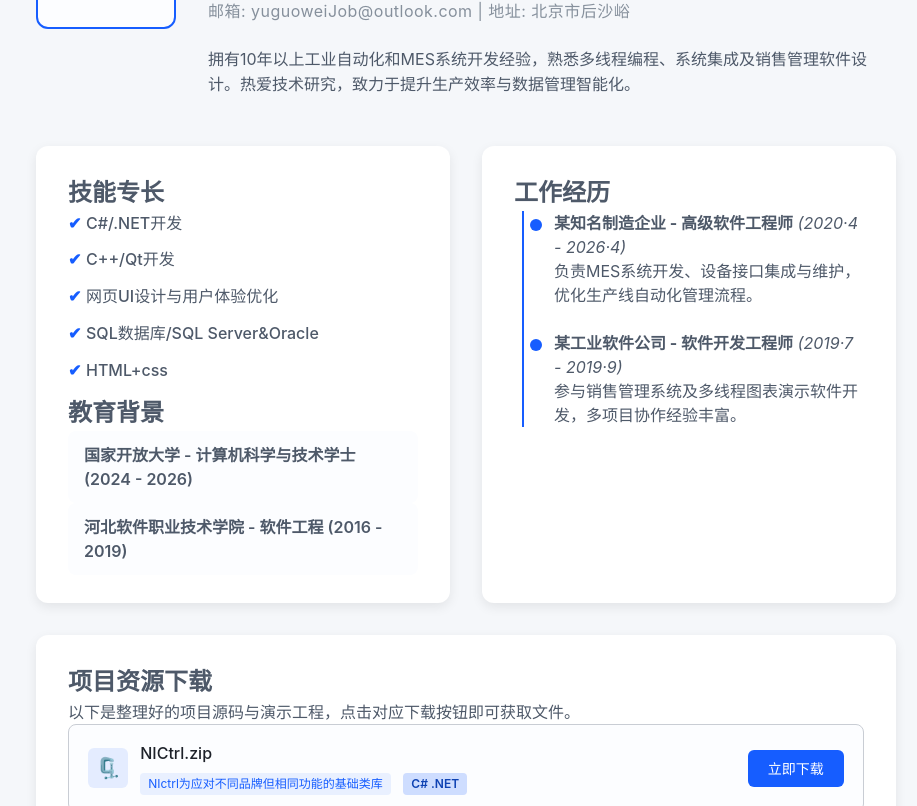
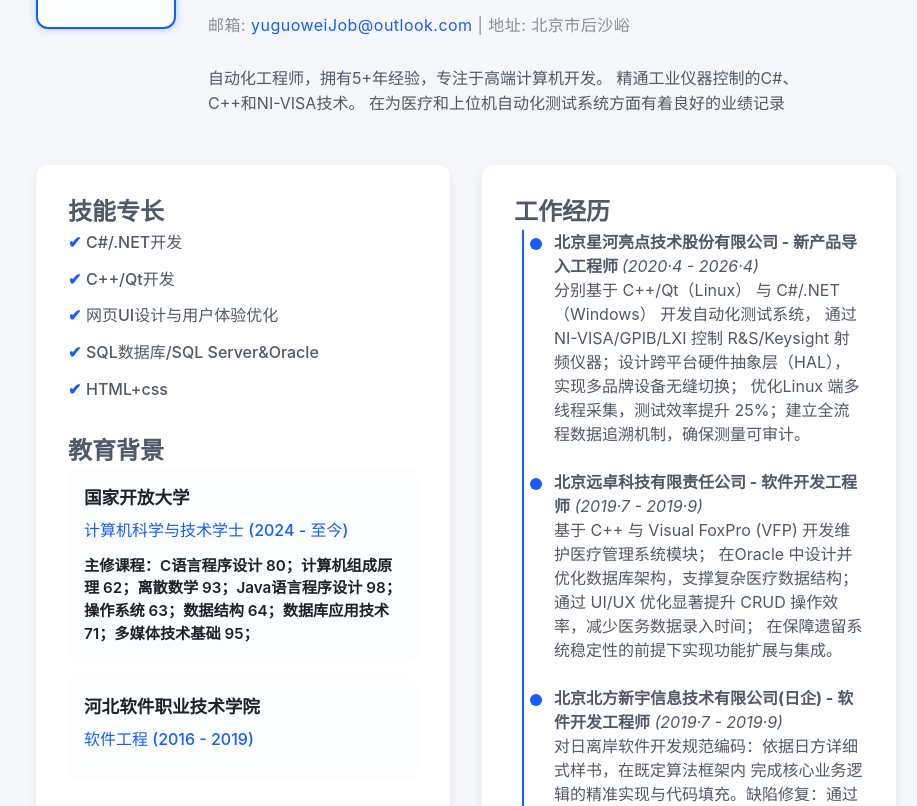
Before and after one commit to n9tho3/github.io, a plain HTML site: page index.html in a window 1280 px wide. Shown: the part 159-965 px from the top of the page, without its empty margins (174-1091 px from the left). Drawn offline with Linux system fonts and the light colour scheme.

Commit message:
Update index.html

```diff
--- a/index.html
+++ b/index.html
@@ -77,10 +77,14 @@
         align-items: center;
         color: var(--primary);
         font-size: 3rem;
-        transition: border-color 0.3s;
+        transition: border-color 0.3s, box-shadow 0.3s;
+        box-shadow: 0 0 8px rgba(22, 93, 255, 0.3);
     }
-    .avatar-upload:hover {
+    .avatar-upload:hover,
+    .avatar-upload:focus {
         border-color: var(--primary-dark);
+        box-shadow: 0 0 12px rgba(22, 93, 255, 0.5);
+        outline: none;
     }
     .avatar-upload img {
         width: 100%;
@@ -110,25 +114,51 @@
         color: var(--text-title);
         font-weight: 700;
         margin-bottom: 0.3rem;
+        line-height: 1.1;
     }
 
     .profile-header p.position {
         font-size: 1.2rem;
         color: var(--primary);
         font-weight: 600;
+        margin-bottom: 0.4rem;
     }
 
+    /* 新增基础信息 */
+    .basic-info {
+        font-size: 1rem;
+        color: var(--text-secondary);
+        margin-top: 0.2rem;
+        display: flex;
+        gap: 1.6rem;
+        font-weight: 500;
+    }
+
+    /* 联系方式 */
     .profile-contact {
         font-size: 1rem;
         color: var(--text-hint);
-        margin-bottom: 1.5rem;
+        margin-bottom: 1.8rem;
         letter-spacing: 0.03em;
     }
 
+    .profile-contact a {
+        color: var(--primary);
+        text-decoration: none;
+        transition: color 0.2s;
+    }
+    .profile-contact a:hover,
+    .profile-contact a:focus {
+        color: var(--primary-dark);
+        text-decoration: underline;
+    }
+
+    /* 描述 */
     .profile-desc {
         font-size: 1rem;
         color: var(--text-secondary);
         line-height: 1.6;
+        max-width: 600px;
     }
 
     /* 新增左右分栏布局 */
@@ -214,17 +244,39 @@
         padding-left: 0;
     }
 
-    .education-list li {
+    .education-item {
         background: var(--item-bg);
-        padding: 12px 16px;
+        padding: 16px;
         border-radius: 8px;
         margin-bottom: 1rem;
-        color: var(--text-secondary);
-        font-weight: 600;
     }
 
-    .education-list li:last-child {
+    .education-item:last-child {
         margin-bottom: 0;
+    }
+
+    .education-item h3 {
+        color: var(--text-title);
+        font-size: 1.1rem;
+        font-weight: 600;
+        margin-bottom: 0.4rem;
+    }
+
+    .education-item .period {
+        color: var(--primary);
+        font-weight: 500;
+        margin-bottom: 0.8rem;
+    }
+
+    .education-item .courses, .education-item .grades {
+        color: var(--text-secondary);
+        font-size: 0.95rem;
+        line-height: 1.5;
+    }
+
+    .education-item .courses strong, .education-item .grades strong {
+        color: var(--text-title);
+        font-weight: 600;
     }
 
     /* 继续使用已有的section样式，保证外观统一 */
@@ -378,12 +430,20 @@
         .profile-header p.position {
             font-size: 1rem;
             text-align: center;
+            margin-bottom: 0.3rem;
+        }
+        .basic-info {
+            justify-content: center;
+            gap: 1em;
         }
         .profile-contact {
             text-align: center;
+            margin-bottom: 1.2rem;
         }
         .profile-desc {
             text-align: center;
+            max-width: 100%;
+            padding: 0 1rem;
         }
 
         /* 分栏变单栏 */
@@ -421,7 +481,7 @@
 <div class="container">
     <!-- 头像和信息区域 -->
     <div class="profile-top">
-        <label class="avatar-upload" for="avatarInput" title="点击上传头像">
+        <label class="avatar-upload" for="avatarInput" title="点击上传头像" aria-label="上传头像" tabindex="0">
             <img id="avatarPreview" src="" alt="头像预览" style="display:none;"/>
             <span class="avatar-placeholder">👤</span>
             <input type="file" id="avatarInput" accept="image/*" />
@@ -430,12 +490,22 @@
             <div class="profile-header">
                 <h1>于佳旭</h1>
                 <p class="position">软件工程师 / C#&C++</p>
+
+                <!-- 新增基础信息 -->
+                <div class="basic-info">
+                    <span>年龄：28岁</span>
+                    <span>性别：男</span>
+                  <span>户籍：河北</span>
+                </div>
             </div>
+
             <p class="profile-contact">
-				 邮箱: yuguoweiJob@outlook.com | 地址: 北京市后沙峪
+                邮箱: <a href="mailto:yuguoweiJob@outlook.com">yuguoweiJob@outlook.com</a> | 地址: 北京市后沙峪
             </p>
             <p class="profile-desc">
-                拥有10年以上工业自动化和MES系统开发经验，熟悉多线程编程、系统集成及销售管理软件设计。热爱技术研究，致力于提升生产效率与数据管理智能化。
+               自动化工程师，拥有5+年经验，专注于高端计算机开发。
+              精通工业仪器控制的C#、C++和NI-VISA技术。
+              在为医疗和上位机自动化测试系统方面有着良好的业绩记录
             </p>
         </div>
     </div>
@@ -455,14 +525,22 @@
                 </ul>
             </section>
 
-            <section class="section">
+            <section class="section" style="margin-top: 2rem;">
                 <h2>教育背景</h2>
                 <ul class="education-list">
-                    <li><strong>国家开放大学</strong> - 计算机科学与技术学士 (2024 - 2026)</li>
+                    <li class="education-item">
+                        <h3>国家开放大学</h3>
+                        <div class="period">计算机科学与技术学士 (2024 - 至今)</div>
+                        <div class="courses"><strong>主修课程：C语言程序设计 80；计算机组成原理 62；离散数学 93；Java语言程序设计 98；操作系统 63；数据结构 64；数据库应用技术 71；多媒体技术基础 95；</strong></div>
+                    <!--<div class="grades"><strong>学业成绩：</strong> 专业排名前15%，GPA: 3.8/4.0</div>-->
+                    </li>
+                    <li class="education-item">
+                        <h3>河北软件职业技术学院</h3>
+                        <div class="period">软件工程 (2016 - 2019)</div>
+                        <!--<div class="courses"><strong>主修课程：</strong> Java程序设计、软件工程、Web前端开发、软件测试技术</div>
+                        <div class="grades"><strong>学业成绩：</strong> 连续两年获得校级奖学金</div>-->
+                    </li>
                 </ul>
-				<ul class="education-list">
-				    <li><strong>河北软件职业技术学院</strong> - 软件工程 (2016 - 2019)</li>
-				</ul>
             </section>
         </div>
 
@@ -472,12 +550,23 @@
                 <h2>工作经历</h2>
                 <ul class="work-experience-list">
                     <li>
-                        <strong>某知名制造企业 - 高级软件工程师</strong> <em>(2020·4 - 2026·4)</em><br />
-                        负责MES系统开发、设备接口集成与维护，优化生产线自动化管理流程。
+                        <strong>北京星河亮点技术股份有限公司 - 新产品导入工程师 </strong> <em>(2020·4 - 2026·4)</em><br />
+                                分别基于 C++/Qt（Linux） 与 C#/.NET（Windows） 开发自动化测试系统，
+                      通过 NI-VISA/GPIB/LXI 控制 R&S/Keysight 射频仪器；设计跨平台硬件抽象层（HAL），实现多品牌设备无缝切换；
+                      优化Linux 端多线程采集，测试效率提升 25%；建立全流程数据追溯机制，确保测量可审计。
                     </li>
                     <li>
-                        <strong>某工业软件公司 - 软件开发工程师</strong> <em>(2019·7 - 2019·9)</em><br />
-                        参与销售管理系统及多线程图表演示软件开发，多项目协作经验丰富。
+                        <strong>北京远卓科技有限责任公司 - 软件开发工程师</strong> <em>(2019·7 - 2019·9)</em><br />
+                                基于 C++ 与 Visual FoxPro (VFP) 开发维护医疗管理系统模块；
+                              在Oracle 中设计并优化数据库架构，支撑复杂医疗数据结构；
+                              通过 UI/UX 优化显著提升 CRUD 操作效率，减少医务数据录入时间；
+                              在保障遗留系统稳定性的前提下实现功能扩展与集成。
+                    </li>
+                    <li>
+                        <strong>北京北方新宇信息技术有限公司(日企) - 软件开发工程师</strong> <em>(2019·7 - 2019·9)</em><br />
+                                  对日离岸软件开发规范编码：依据日方详细式样书，在既定算法框架内
+                                  完成核心业务逻辑的精准实现与代码填充。缺陷修复：通过邮件及会议
+                                  与日方紧密沟通，高效定位并修复程序缺陷，保障交付质量。
                     </li>
                 </ul>
             </section>
@@ -609,7 +698,6 @@
     const avatarInput = document.getElementById('avatarInput');
     const avatarPreview = document.getElementById('avatarPreview');
     const avatarPlaceholder = document.querySelector('.avatar-placeholder');
-    const avatarUpload = document.querySelector('.avatar-upload');
 
     avatarInput.addEventListener('change', e => {
         const file = e.target.files[0];
```
